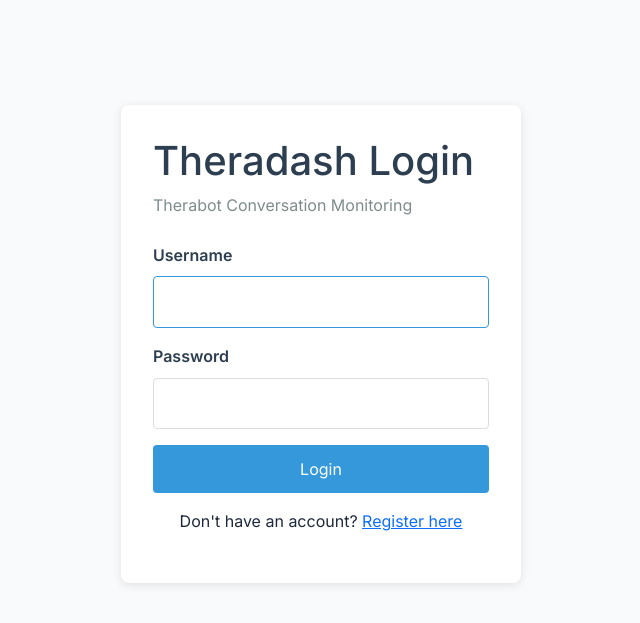
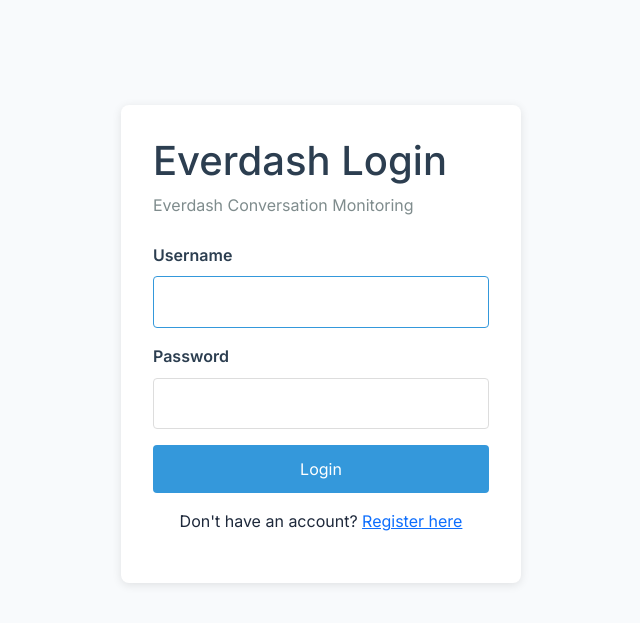
Before and after one commit to anshposwal29/Everdash, a Flask app: page /login in a window 1280 px wide. Shown: the top 623 px of the page, without its empty margins (319-959 px from the left). Run offline with Flask 3, Linux system fonts and the light colour scheme.

Commit message:
updated login page to say everdash

```diff
--- a/templates/login.html
+++ b/templates/login.html
@@ -5,8 +5,8 @@
 {% block content %}
 <div class="auth-container">
     <div class="auth-box">
-        <h1>Theradash Login</h1>
-        <p class="subtitle">Therabot Conversation Monitoring</p>
+        <h1>Everdash Login</h1>
+        <p class="subtitle">Everdash Conversation Monitoring</p>
 
         <form method="POST" action="{{ url_for('login') }}">
             <div class="form-group">
```
